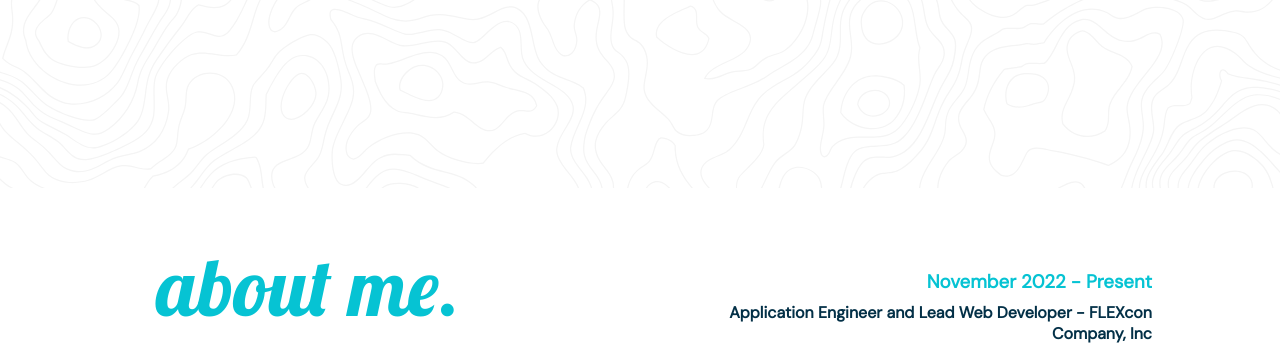
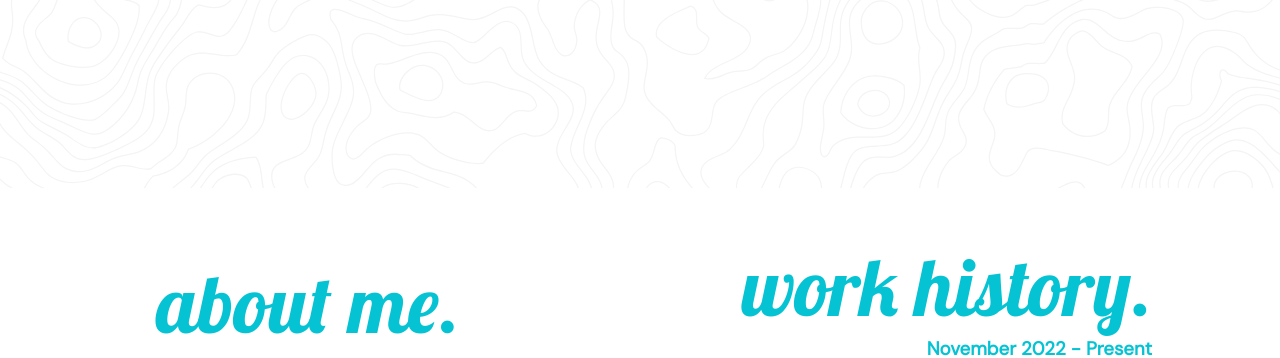
Before and after one commit to KevinByrd-28/Updated-Portfolio, a plain HTML site: page portfolio/index.html in a window 1280 px wide. Shown: the part 612-970 px from the top of the page. Drawn offline with nearby package versions, Linux system fonts and the light colour scheme.

Commit message:
adding work title

```diff
--- a/portfolio/index.html
+++ b/portfolio/index.html
@@ -70,6 +70,7 @@
         </div>
       </div>
       <div data-aos="fade-left" data-aos-delay="500" class="paragraph h-50 resume center column ta-right">
+        <h2 class="lobster">work history.</h2>
         <h3><b>November 2022 - Present</b></h3>
         <h5>Application Engineer and Lead Web Developer - FLEXcon Company, Inc</h5>
         <h3>January 2022 - November 2022</h3>
```
